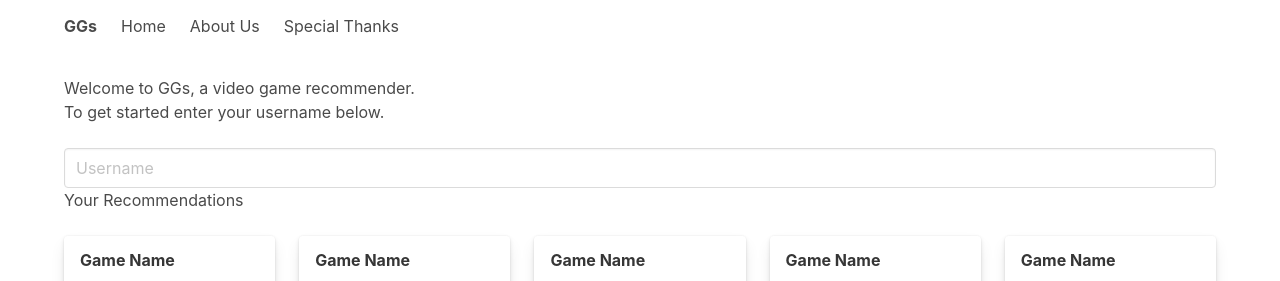
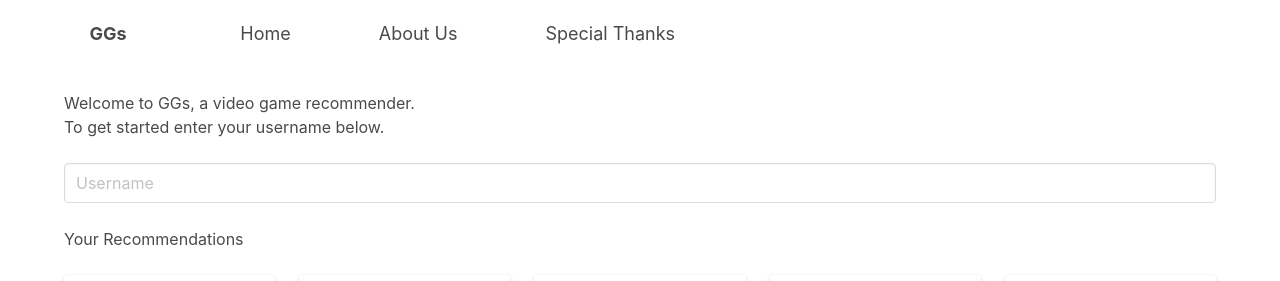
Before and after one commit to benrmn/csce489groupproj, a Flask app: page / in a window 1280 px wide. Shown: the top 281 px of the page. Run offline with Flask 2, Linux system fonts and the light colour scheme.

Commit message:
Update base.html

```diff
--- a/templates/base.html
+++ b/templates/base.html
@@ -5,6 +5,35 @@
     <meta name="viewport" content="width=device-width, initial-scale=1">
     <title>{% block title %}{% endblock %} - GGs</title>
     <link rel="stylesheet" href="https://cdn.jsdelivr.net/npm/bulma@0.9.2/css/bulma.min.css">
+
+    <style>
+        .container {
+            display: flex;
+            min-height: 100vh;
+            flex-direction: column;
+        }
+
+        .navbar {
+            font-size: 24px;
+        }
+
+        .navbar .navbar-brand .navbar-item {
+            margin-top: 1.5vh;
+            margin-bottom: 1.5vh;
+            margin-right: 5vw;
+        }
+
+        .navbar .navbar-menu .navbar-item {
+            margin-top: 1.5vh;
+            margin-bottom: 1.5vh;
+            margin-right: 3vw;
+        }
+
+        .footer .content p, a {
+            font-size: 18px;
+            margin: auto 2vw;
+        }
+    </style>
 </head>
 <body>
     <div class="container is-widescreen">
@@ -30,9 +59,9 @@
         {% block content %}
         {% endblock %}
 
-        <footer class="footer">
+        <footer class="footer is-fixed-botttom">
             <div class="content has-text-centered">
-                <strong>Connect With Us</strong>
+                <p><strong>Created by</strong></p>
                 <a href="#">Ben</a>
                 <a href="#">Ian</a>
                 <a href="#">Mark</a>
```
